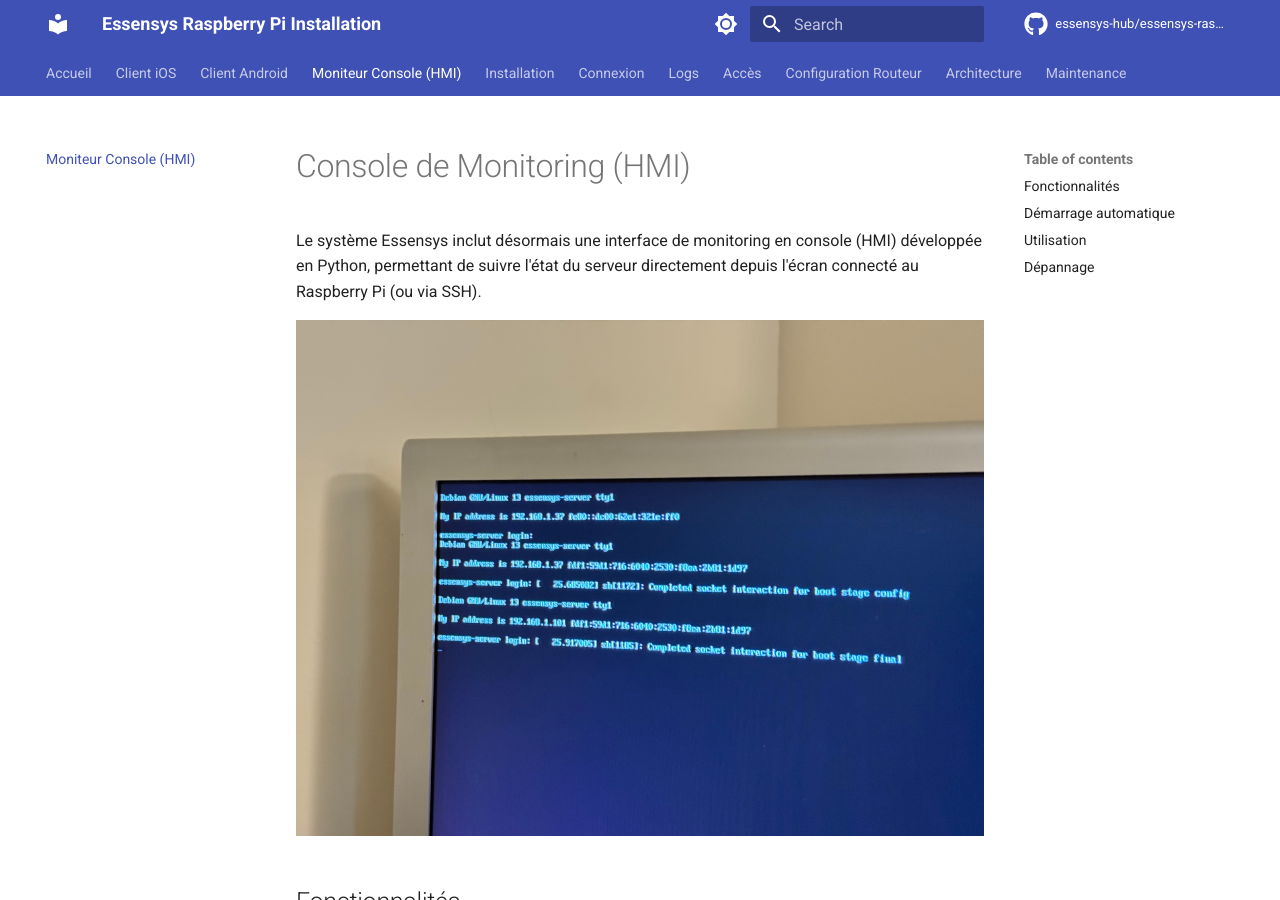
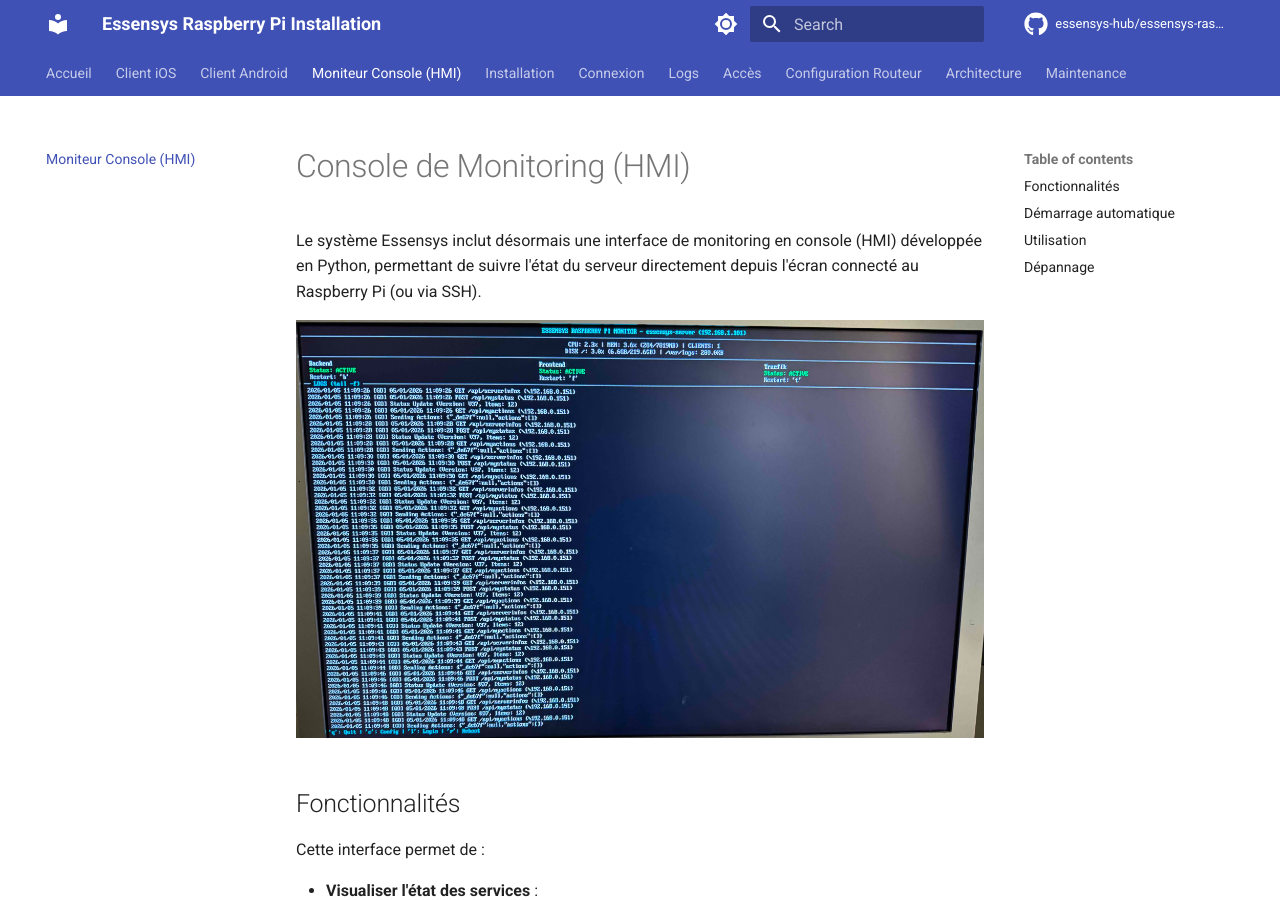
Before and after one commit to essensys-hub/essensys-raspberry-install, an MkDocs documentation site: the page built from docs/monitor.md, in a window 1280 px wide and 900 px high. Built offline with MkDocs 1.6.1 and Material for MkDocs 9.7.7, drawn with Linux system fonts in a browser that asks for light colours; comment, search, counter and statistics services are not loaded; the version menu is left out.

Commit message:
Docs: Update monitor image to JPG

```diff
--- a/docs/monitor.md
+++ b/docs/monitor.md
@@ -2,7 +2,7 @@
 
 Le système Essensys inclut désormais une interface de monitoring en console (HMI) développée en Python, permettant de suivre l'état du serveur directement depuis l'écran connecté au Raspberry Pi (ou via SSH).
 
-![Console Monitor](img/console.png)
+![Console Monitor](img/console.jpg)
 
 ## Fonctionnalités
 
```
Also changed, not shown: docs/img/console.jpg (added), docs/img/console.png (deleted).
